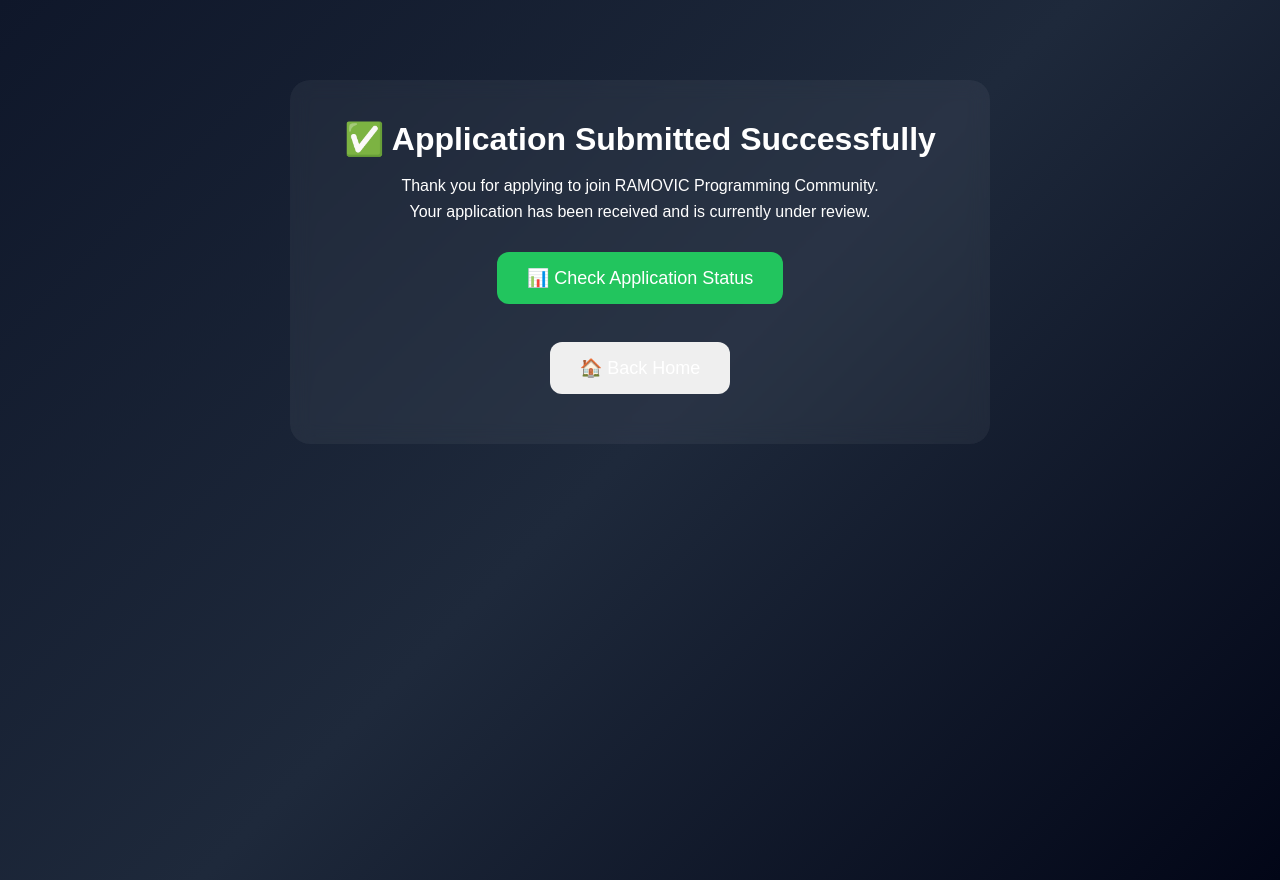
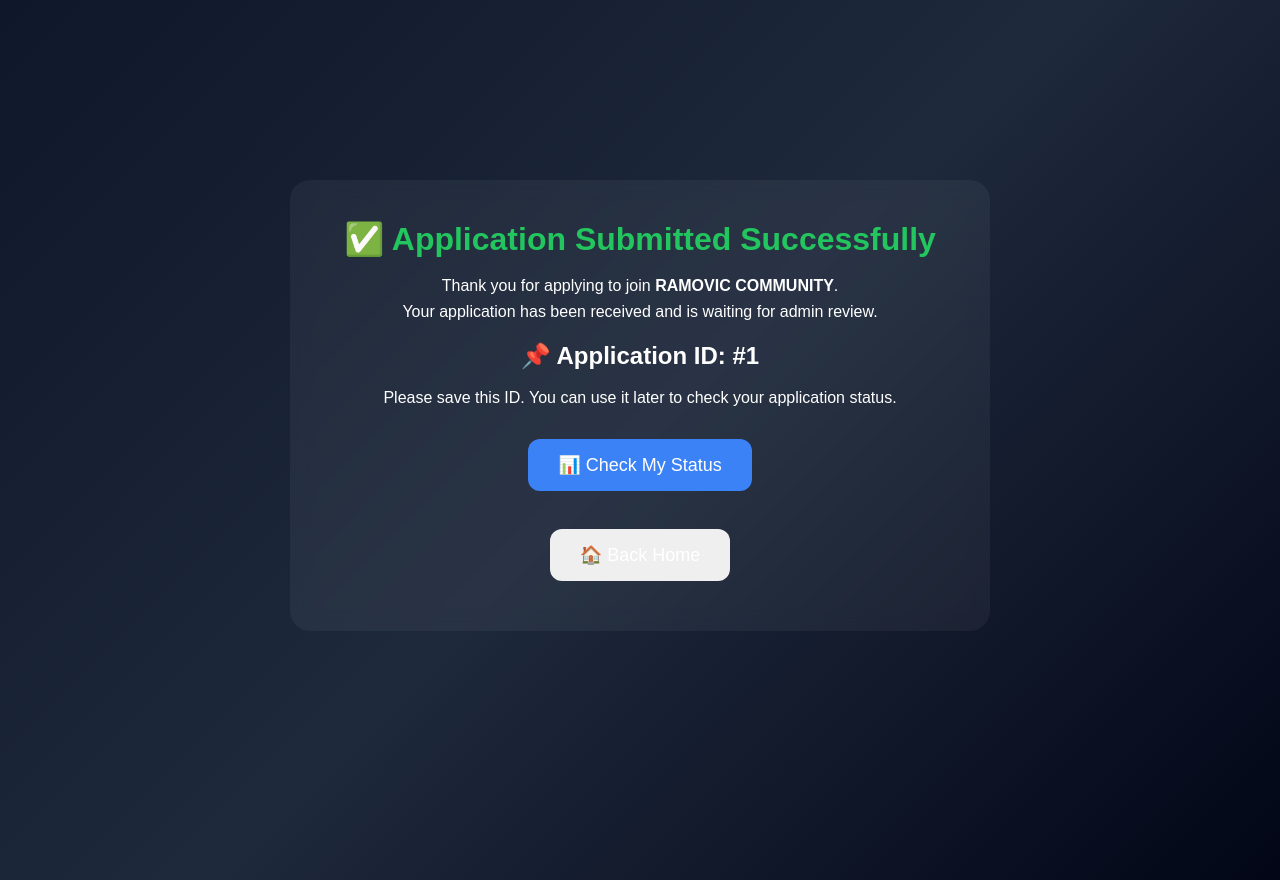
Before and after one commit to RAMOVIC239/Ramovic-community, a Flask app: template templates/status.html in a window 1280 px wide. Run offline with Flask 3, Linux system fonts and the light colour scheme; the template is opened without the code that fills it: most values are stand-ins (such as "Sample title", 1, 10 or a date in 2020).

Commit message:
Refactor status page layout and text

```diff
--- a/templates/status.html
+++ b/templates/status.html
@@ -1,42 +1,60 @@
 <!DOCTYPE html>
+<html lang="en">
 
-<html>
 <head>
 <meta charset="UTF-8">
 <meta name="viewport" content="width=device-width, initial-scale=1.0">
-<title>RAMOVIC COMMUNITY - Application Submitted</title>
+
+<title>Application Submitted - RAMOVIC COMMUNITY</title>
+
 <link rel="stylesheet" href="/static/style.css">
+
 </head>
 
 <body>
 
-<div class="container status-card">
+<div class="container">
 
-<h1>✅ Application Submitted Successfully</h1>
+<div class="status-card">
+
+<h1 class="success">✅ Application Submitted Successfully</h1>
 
 <p>
-Thank you for applying to join RAMOVIC Programming Community.
+Thank you for applying to join
+<b>RAMOVIC COMMUNITY</b>.
 </p>
 
 <p>
-Your application has been received and is currently under review.
+Your application has been received and is waiting for admin review.
+</p>
+
+<br>
+
+<h2>
+📌 Application ID: #{{ applicant_id }}
+</h2>
+
+<p>
+Please save this ID. You can use it later to check your application status.
 </p>
 
 <br>
 
 <a href="/result/{{ applicant_id }}">
-    <button class="join-btn">
-        📊 Check Application Status
-    </button>
+<button class="status-btn">
+📊 Check My Status
+</button>
 </a>
 
 <br><br>
 
 <a href="/">
-    <button>
-        🏠 Back Home
-    </button>
+<button>
+🏠 Back Home
+</button>
 </a>
+
+</div>
 
 </div>
 
```
